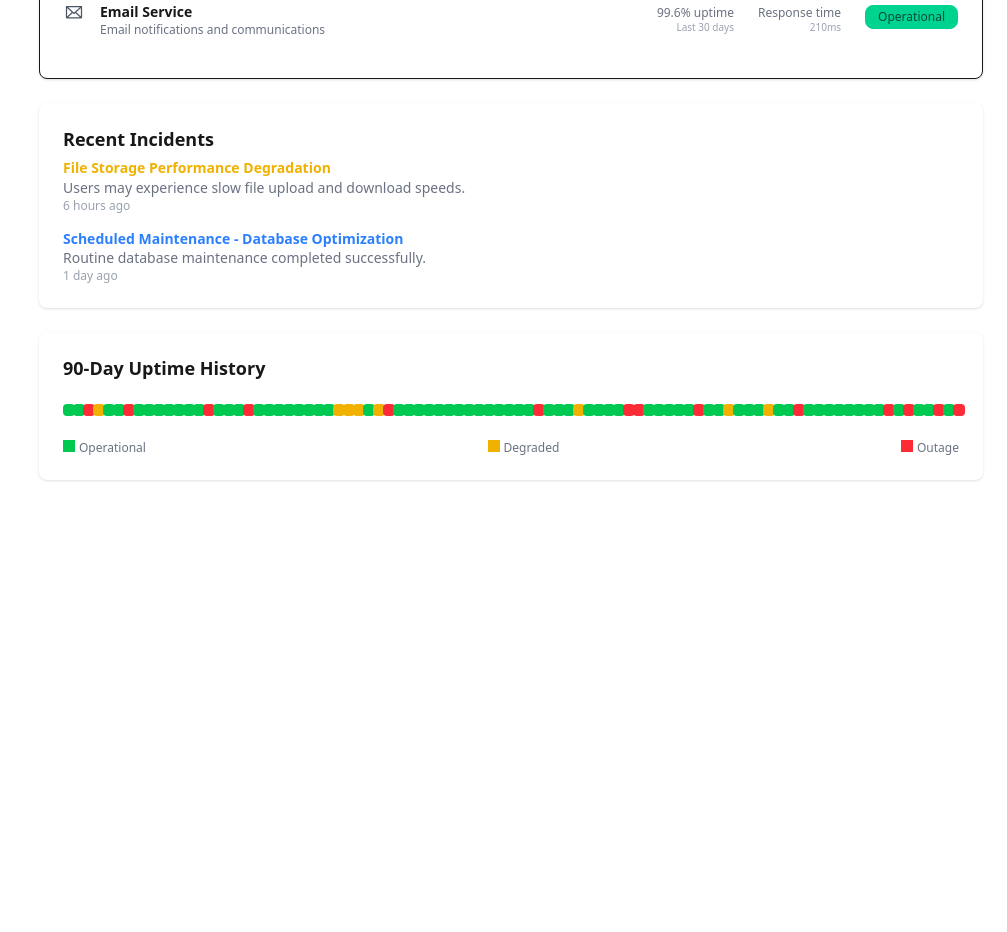
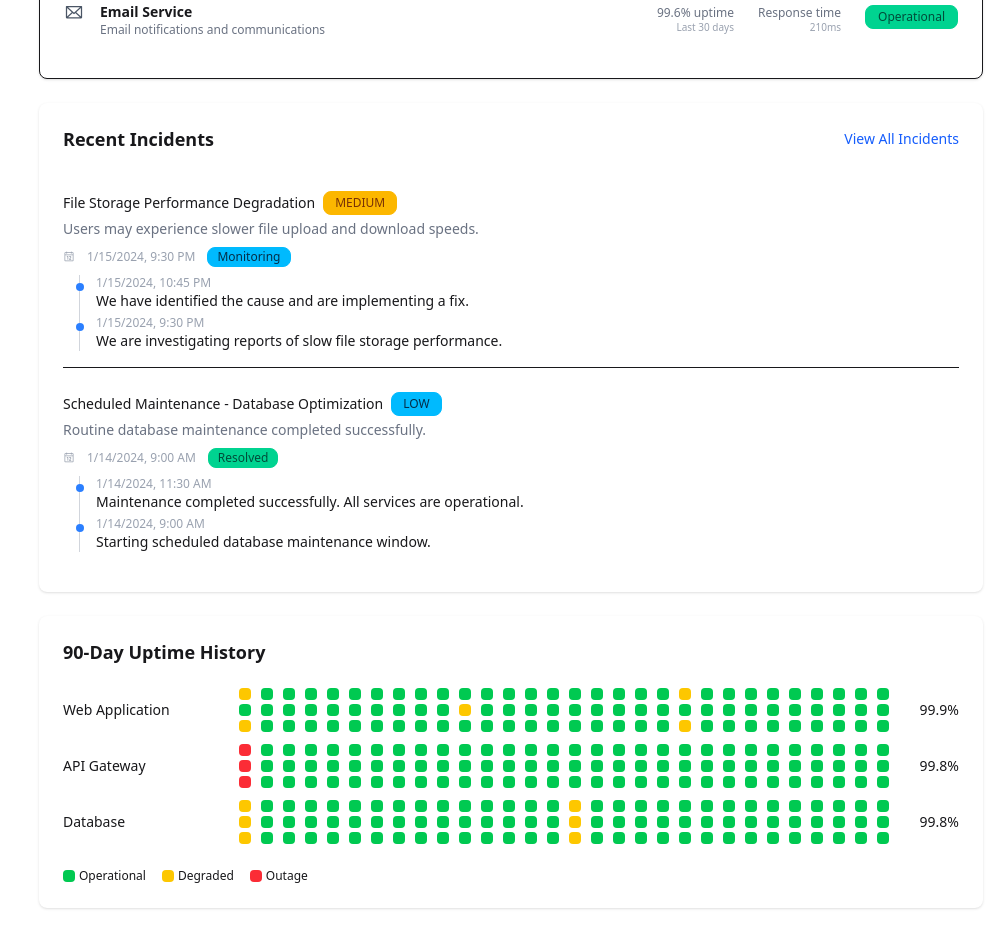
Before and after one commit to skript023/admin-quantum, a Vue app: page /system in a window 1280 px wide. Shown: the part 820-1752 px from the top of the page, without its empty margins (273-1280 px from the left). Before the commit the page ends 1324 px from the top, so only its background shows below. Built offline with nearby package versions, Linux system fonts and the light colour scheme; no server answers.

Commit message:
finished

```diff
--- a/src/modules/system/System.vue
+++ b/src/modules/system/System.vue
@@ -106,39 +106,89 @@
         <!-- Recent Incidents -->
       <div class="card bg-base-100 shadow mb-6">
         <div class="card-body">
+          <div class="flex justify-between items-center mb-4">
             <h2 class="card-title">Recent Incidents</h2>
-          <ul class="space-y-4">
-            <li>
-              <p class="font-semibold text-yellow-500">File Storage Performance Degradation</p>
-              <p class="text-sm text-gray-500">
-                Users may experience slow file upload and download speeds.
-              </p>
-              <p class="text-xs text-gray-400">6 hours ago</p>
-            </li>
-            <li>
-              <p class="font-semibold text-blue-500">Scheduled Maintenance - Database Optimization</p>
-              <p class="text-sm text-gray-500">
-                Routine database maintenance completed successfully.
-              </p>
-              <p class="text-xs text-gray-400">1 day ago</p>
+            <a href="#" class="text-sm text-blue-600 hover:underline">View All Incidents</a>
+          </div>
+
+          <div v-for="incident in incidents" :key="incident.id" class="border-b last:border-b-0 py-4">
+            <!-- Judul Incident -->
+            <div class="flex flex-wrap items-center gap-2 mb-1">
+              <h3 class="font-medium">{{ incident.title }}</h3>
+              <span
+                class="badge text-xs"
+                :class="{
+                  'badge-error': incident.priority === 'URGENT',
+                  'badge-warning': incident.priority === 'MEDIUM',
+                  'badge-info': incident.priority === 'LOW'
+                }"
+              >
+                {{ incident.priority }}
+              </span>
+            </div>
+
+            <!-- Deskripsi -->
+            <p class="text-sm text-gray-500 mb-2">{{ incident.description }}</p>
+
+            <!-- Status & Waktu -->
+            <div class="flex items-center gap-3 mb-2 text-xs text-gray-400">
+              <i class="ph ph-calendar"></i>
+              {{ incident.date }}
+              <span
+                class="badge badge-sm"
+                :class="{
+                  'badge-success': incident.status === 'Resolved',
+                  'badge-info': incident.status === 'Monitoring',
+                  'badge-warning': incident.status === 'Investigating'
+                }"
+              >
+                {{ incident.status }}
+              </span>
+            </div>
+
+            <!-- Timeline -->
+            <ul class="border-l border-gray-300 ml-4 space-y-1">
+              <li v-for="log in incident.logs" :key="log.time" class="pl-4 relative">
+                <span class="absolute w-2 h-2 bg-blue-500 rounded-full -left-1 top-2"></span>
+                <p class="text-xs text-gray-400">{{ log.time }}</p>
+                <p class="text-sm">{{ log.message }}</p>
               </li>
             </ul>
+          </div>
         </div>
       </div>
 
       <!-- 90-Day Uptime History -->
       <div class="card bg-base-100 shadow">
         <div class="card-body">
-          <h2 class="card-title">90-Day Uptime History</h2>
-          <div class="grid grid-cols-90 gap-1 mt-4">
-            <div v-for="day in 90" :key="day" class="w-3 h-3 rounded-sm"
-                 :class="getRandomStatus()">
+          <h2 class="card-title mb-4">90-Day Uptime History</h2>
+          <div class="space-y-3">
+            <div v-for="service in uptimeHistory" :key="service.name" class="flex items-center gap-4">
+              <!-- Nama Service -->
+              <div class="w-40 text-sm font-medium">{{ service.name }}</div>
+              <!-- Grid Uptime -->
+              <div class="grid grid-cols-30 gap-1 flex-1">
+                <div
+                  v-for="(day, index) in service.days"
+                  :key="index"
+                  class="w-3 h-3 rounded"
+                  :class="{
+                    'bg-green-500': day === 'Operational',
+                    'bg-yellow-400': day === 'Degraded',
+                    'bg-red-500': day === 'Outage'
+                  }"
+                ></div>
+              </div>
+              <!-- Persentase -->
+              <div class="w-12 text-sm text-right">{{ service.uptime }}</div>
             </div>
           </div>
-          <div class="flex justify-between text-xs text-gray-500 mt-4">
-            <div><span class="w-3 h-3 bg-green-500 inline-block mr-1"></span>Operational</div>
-            <div><span class="w-3 h-3 bg-yellow-500 inline-block mr-1"></span>Degraded</div>
-            <div><span class="w-3 h-3 bg-red-500 inline-block mr-1"></span>Outage</div>
+
+          <!-- Legend -->
+          <div class="flex items-center gap-4 text-xs mt-4">
+            <div class="flex items-center gap-1"><span class="w-3 h-3 bg-green-500 rounded"></span> Operational</div>
+            <div class="flex items-center gap-1"><span class="w-3 h-3 bg-yellow-400 rounded"></span> Degraded</div>
+            <div class="flex items-center gap-1"><span class="w-3 h-3 bg-red-500 rounded"></span> Outage</div>
           </div>
         </div>
       </div>
@@ -198,6 +248,50 @@ const services = [
     icon: "ph ph-envelope"
   }
 ];
+const incidents = [
+  {
+    id: 1,
+    title: 'File Storage Performance Degradation',
+    priority: 'MEDIUM',
+    description: 'Users may experience slower file upload and download speeds.',
+    date: '1/15/2024, 9:30 PM',
+    status: 'Monitoring',
+    logs: [
+      { time: '1/15/2024, 10:45 PM', message: 'We have identified the cause and are implementing a fix.' },
+      { time: '1/15/2024, 9:30 PM', message: 'We are investigating reports of slow file storage performance.' }
+    ]
+  },
+  {
+    id: 2,
+    title: 'Scheduled Maintenance - Database Optimization',
+    priority: 'LOW',
+    description: 'Routine database maintenance completed successfully.',
+    date: '1/14/2024, 9:00 AM',
+    status: 'Resolved',
+    logs: [
+      { time: '1/14/2024, 11:30 AM', message: 'Maintenance completed successfully. All services are operational.' },
+      { time: '1/14/2024, 9:00 AM', message: 'Starting scheduled database maintenance window.' }
+    ]
+  }
+]
+
+const uptimeHistory = [
+  {
+    name: 'Web Application',
+    uptime: '99.9%',
+    days: Array.from({ length: 90 }, (_, i) => (i % 20 === 0 ? 'Degraded' : 'Operational'))
+  },
+  {
+    name: 'API Gateway',
+    uptime: '99.8%',
+    days: Array.from({ length: 90 }, (_, i) => (i % 30 === 0 ? 'Outage' : 'Operational'))
+  },
+  {
+    name: 'Database',
+    uptime: '99.8%',
+    days: Array.from({ length: 90 }, (_, i) => (i % 15 === 0 ? 'Degraded' : 'Operational'))
+  }
+]
   // Dummy color status
 function getRandomStatus() {
     const statuses = ["bg-green-500", "bg-yellow-500", "bg-red-500"];
```
Lines whose indentation alone changed are shown as unchanged.
